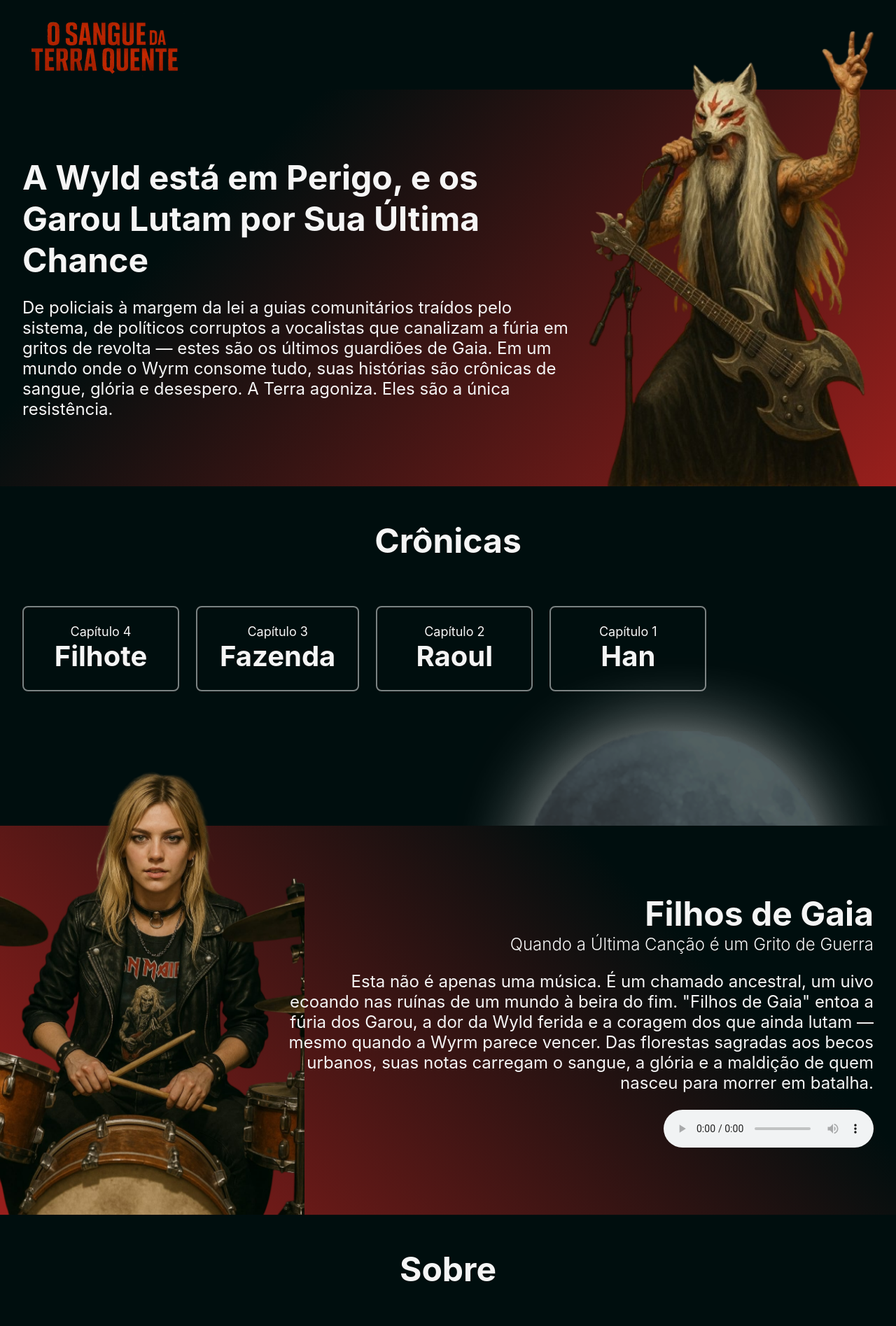
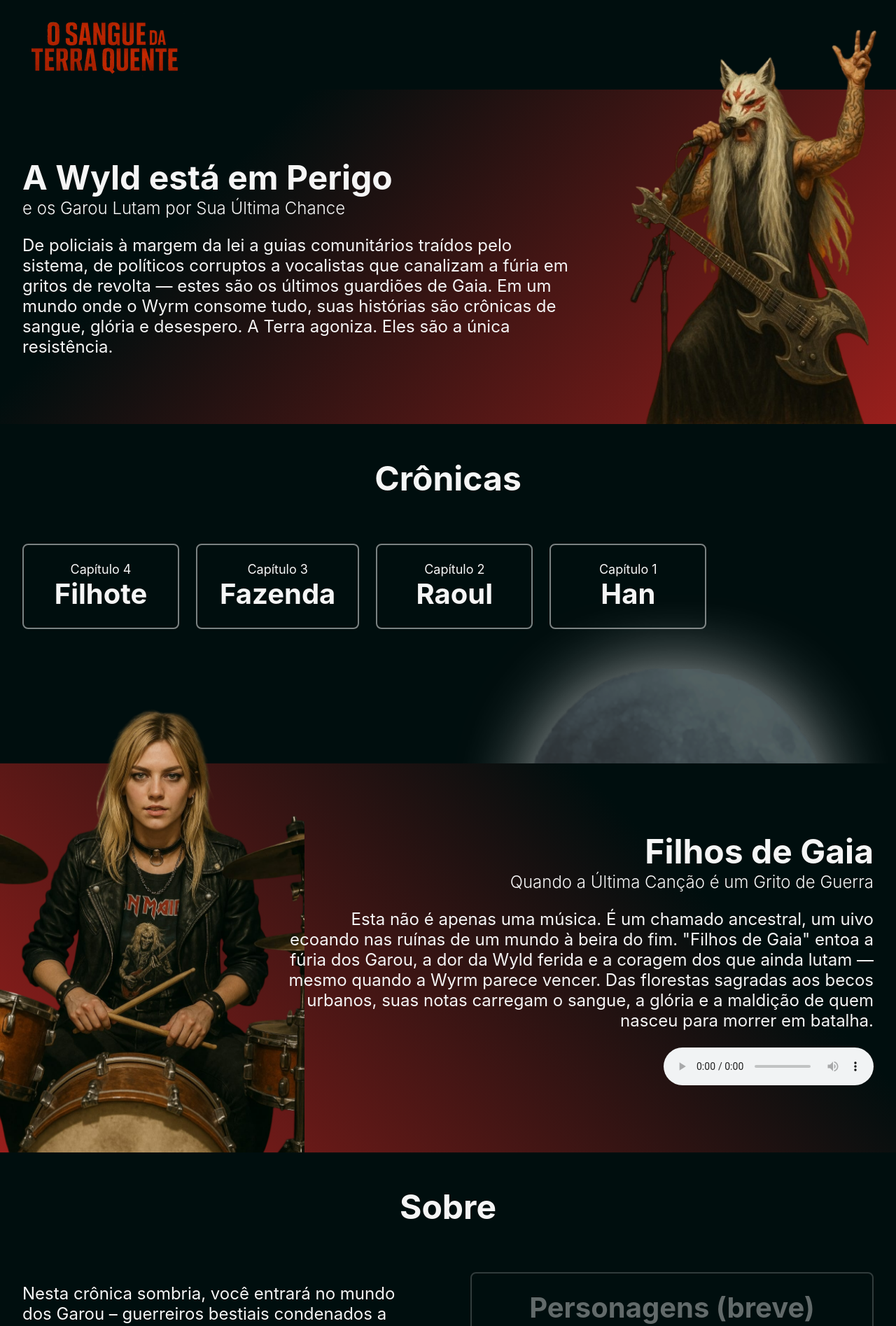
Before and after one commit to johnywalves/sangue-terra-quente, a Jekyll site: the page built from index.markdown, in a window 1280 px wide. Shown: the top 1895 px of the page at 70% size. Built offline with Jekyll 4.4.1, drawn with Linux system fonts in a browser that asks for light colours.

Commit message:
:iphone: ops! missing basic tags

```diff
--- a/_includes/head.html
+++ b/_includes/head.html
@@ -1,4 +1,10 @@
 <head>
+  <meta charset="UTF-8" />
+  <meta name="robots" content="index, follow" />
+  <meta name="viewport" content="width=device-width, initial-scale=1.0" />
+  <meta http-equiv="X-UA-Compatible" content="ie=edge" />
+  <meta name="theme-color" content="#991f1c" />
+
   <title>
     {{page.title}}{{ page.title != "" ? " | " : ""}}{{ site.title }}
   </title>
@@ -91,22 +97,14 @@
       --font-tale-h2: 3rem;
       --font-tale-h3: 2.5rem;
       --font-tale-p: 1.5rem;
-    }
 
-    @media (max-width: 1366px) {
-      :root {
+      @media (max-width: 1366px) {
         --margin-content-y: 3rem;
         --margin-content-x: 2rem;
       }
-    }
 
-    @media (max-width: 980px) {
-      :root {
-        --font-tale-h2: 3.5rem;
-        --font-tale-p: 2.5rem;
-
-        --font-tale-h2: 4rem;
-        --font-tale-h3: 3rem;
+      @media (max-width: 980px) {
+        --margin-content-x: 1rem;
       }
     }
 
--- a/_layouts/home.html
+++ b/_layouts/home.html
@@ -1,10 +1,6 @@
 {% include head.html %}
 
 <style type="text/css">
-  main {
-    display: flex;
-    flex-direction: column;
-
   & a {
     font-size: var(--font-tale-p);
   }
@@ -17,6 +13,10 @@
   & p {
     font-size: var(--font-tale-p);
   }
+
+  main {
+    display: flex;
+    flex-direction: column;
   }
 
   & div.link {
@@ -48,7 +48,7 @@
 
     &.disable {
       pointer-events: none;
-      opacity: 0.25;
+      opacity: 0.4;
     }
   }
 
@@ -64,6 +64,19 @@
     flex-direction: column;
     justify-content: center;
     gap: 1.5rem;
+
+    & div.title {
+      z-index: 2;
+      display: flex;
+      flex-direction: column;
+
+      width: 100%;
+
+      & small {
+        font-size: 1.5rem;
+        font-weight: 300;
+      }
+    }
 
     & h2 {
       z-index: 2;
@@ -84,15 +97,21 @@
       }
     }
 
-    & img {
+    & div.illustrator {
       z-index: 1;
-      height: calc(100% + 6rem);
       position: absolute;
       bottom: 0;
       right: calc(var(--margin-content-x) - 2rem);
 
+      height: calc(100% + 6rem);
+      max-width: 100%;
+
       @media (max-width: 980px) {
         opacity: 0.5;
+      }
+
+      & img {
+        height: 100%;
       }
     }
   }
@@ -102,17 +121,7 @@
     align-items: flex-end;
 
     & div.title {
-      z-index: 2;
-      display: flex;
-      flex-direction: column;
       align-items: flex-end;
-
-      width: 100%;
-
-      & small {
-        font-size: 1.5rem;
-        font-weight: 300;
-      }
     }
 
     & h2 {
@@ -136,7 +145,7 @@
       z-index: 2;
     }
 
-    & img {
+    & div.illustrator {
       left: calc(var(--margin-content-x) - 2rem);
     }
   }
@@ -300,9 +309,14 @@
 
   <main id="home">
     <section id="hero" class="concept">
+      <div class="illustrator">
         <img src="{{ site.baseurl }}/images/hero_image.png" alt="" />
+      </div>
 
-      <h2>A Wyld está em Perigo, e os Garou Lutam por Sua Última Chance</h2>
+      <div class="title">
+        <h2>A Wyld está em Perigo</h2>
+        <small>e os Garou Lutam por Sua Última Chance</small>
+      </div>
       <p>
         De policiais à margem da lei a guias comunitários traídos pelo sistema,
         de políticos corruptos a vocalistas que canalizam a fúria em gritos de
@@ -331,7 +345,9 @@
     </section>
 
     <section id="sound" class="concept">
+      <div class="illustrator">
         <img src="{{ site.baseurl }}/images/sound_image.png" alt="" />
+      </div>
 
       <div class="title">
         <h2>Filhos de Gaia</h2>
```
Lines whose indentation alone changed are shown as unchanged.
